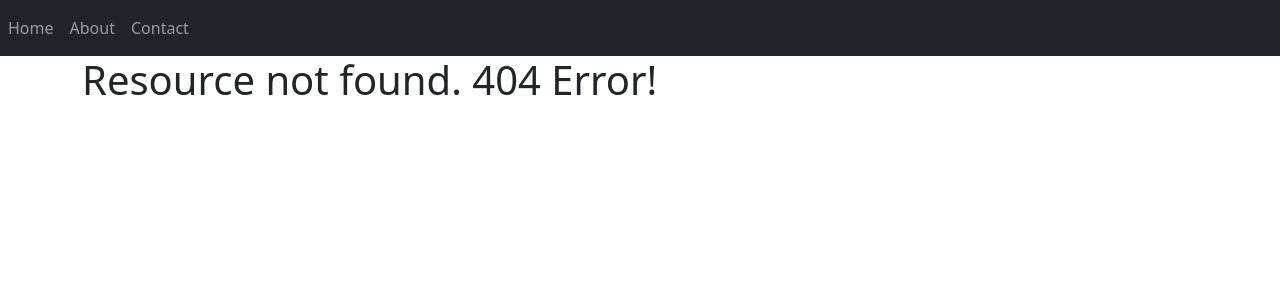
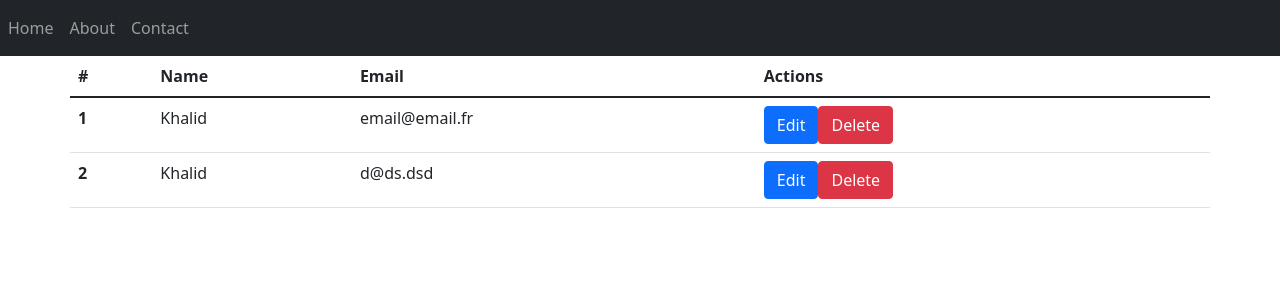
Before and after one commit to eddymandran/reactjs-Lyon, a React (Create React App) app: page /admin/contact in a window 1280 px wide. Before the commit this address had no page. Shown: the top 300 px of the page. Built offline with nearby package versions, Linux system fonts and the light colour scheme; data requests are answered from the project's data file.

Commit message:
affichage liste contact

```diff
--- a/db.json
+++ b/db.json
@@ -1,19 +1,16 @@
 {
-  "posts": [
+  "contact": [
     {
-      "id": 1,
-      "title": "json-server",
-      "author": "typicode"
+      "name": "Khalid",
+      "email": "email@email.fr",
+      "message": "dfdsf",
+      "id": 1
+    },
+    {
+      "name": "Khalid",
+      "email": "d@ds.dsd",
+      "message": "dsfdfsdf",
+      "id": 2
     }
-  ],
-  "comments": [
-    {
-      "id": 1,
-      "body": "some comment",
-      "postId": 1
-    }
-  ],
-  "profile": {
-    "name": "typicode"
-  }
+  ]
 }
--- a/package.json
+++ b/package.json
@@ -18,7 +18,7 @@
     "build": "react-scripts build",
     "test": "react-scripts test",
     "eject": "react-scripts eject",
-    "backend": "json-server --watch db.json --port 5000"
+    "backend": "json-server --watch db.json --port 5100"
   },
   "eslintConfig": {
     "extends": [
--- a/src/App.jsx
+++ b/src/App.jsx
@@ -7,6 +7,8 @@ import NavBar from './components/NavBar';
 import AboutName from './components/AboutName';
 import NotFoundAbout from './components/NotFoundAbout';
 import ProductDetails from './components/ProductDetails';
+import ContactList from './components/ContactList';
+
 
 const App = () => {
     return (
@@ -25,6 +27,7 @@ const App = () => {
                         <Route path="/product/:id" element={<ProductDetails />} />
 
                         <Route path="/contact" element={<Contact />} />
+                        <Route path="/admin/contact" element={<ContactList />} />
 
                         <Route path="*" element={<NotFound />} />
                     </Routes>
--- a/src/components/Contact.jsx
+++ b/src/components/Contact.jsx
@@ -2,18 +2,27 @@ import { useState } from "react";
 
 const Contact = () => {
 
-    let [form, setForm] = useState({ name: 'Khalid', email: 'email@email.com', message: '' });
+    let [form, setForm] = useState({ name: 'Khalid', email: '', message: '' });
 
     const handleSubmit = (event) => {
-        event.preventDefault()
-        console.log(form);
+        event.preventDefault();
+
+        fetch('http://localhost:5100/contact', {
+            headers: { 'Content-Type': 'application/json' },
+            method: 'POST',
+            body: JSON.stringify(form)
+        })
+            .then(response => response.json())
+            .then(() => {
+                setForm({ name: 'Khalid', email: '', message: '' });
+            })
+            .catch(error => console.error(error));
     }
 
     const handleChange = (event) => {
         const newData = { ...form };
-        const name = event.target.name;
 
-        newData[name] = event.target.value;
+        newData[event.target.name] = event.target.value;
 
         setForm(newData);
     }
@@ -45,3 +54,8 @@ const Contact = () => {
 }
 
 export default Contact;
+
+
+/** @info TP */
+/** @todo faire le cRUD de contact */
+/** @info STATE is immutable */
--- /dev/null
+++ b/src/components/ContactList.jsx
@@ -0,0 +1,44 @@
+import { useEffect, useState } from "react";
+import { Link } from "react-router-dom";
+
+const ContactList = () => {
+    const [contacts, setContacts] = useState([])
+
+    useEffect(() => {
+        fetch('http://localhost:5100/contact')
+            .then(response => response.json())
+            .then(contacts => {
+                setContacts(contacts);
+            });
+    }, []);
+
+    return (
+        <table className="table">
+            <thead className="thead-dark">
+            <tr>
+                <th scope="col">#</th>
+                <th scope="col">Name</th>
+                <th scope="col">Email</th>
+                <th scope="col">Actions</th>
+            </tr>
+            </thead>
+            <tbody>
+            {contacts.map(contact => {
+                return (
+                    <tr>
+                        <th scope="row">{contact.id}</th>
+                        <td>{contact.name}</td>
+                        <td>{contact.email}</td>
+                        <td>
+                            <Link className="btn btn-primary" to={`/contact/${contact.id}/edit`}>Edit</Link>
+                            <button className="btn btn-danger">Delete</button>
+                        </td>
+                    </tr>
+                );
+            })}
+            </tbody>
+        </table>
+    );
+}
+
+export default ContactList;
```
